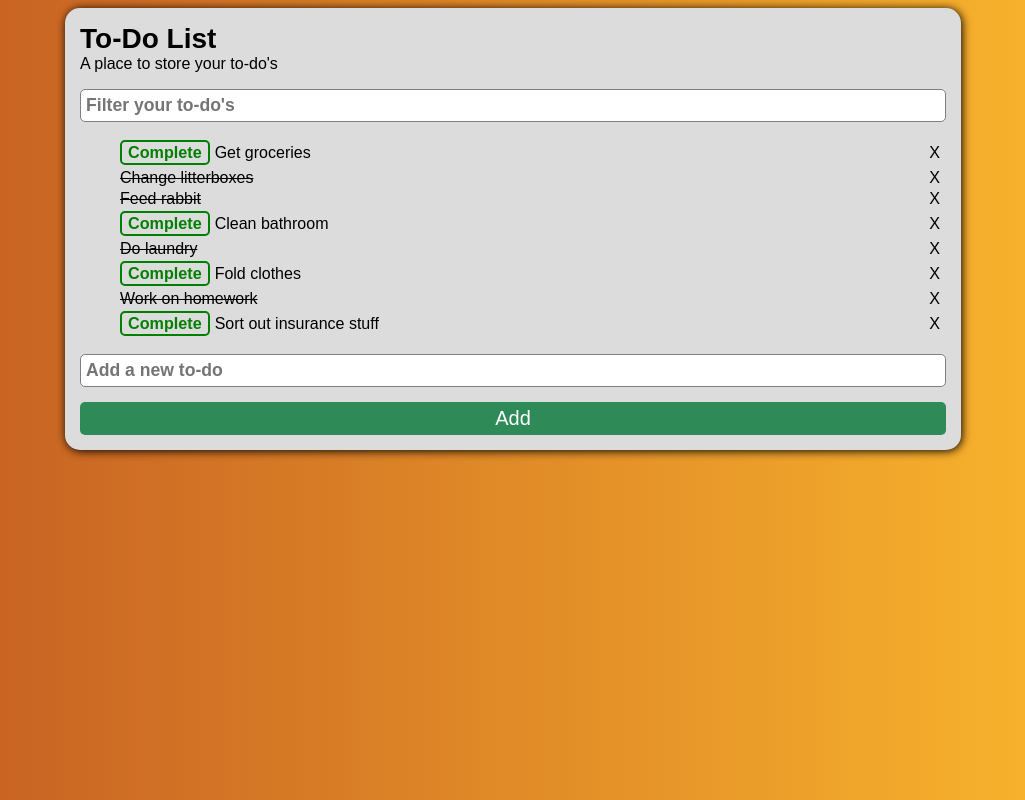
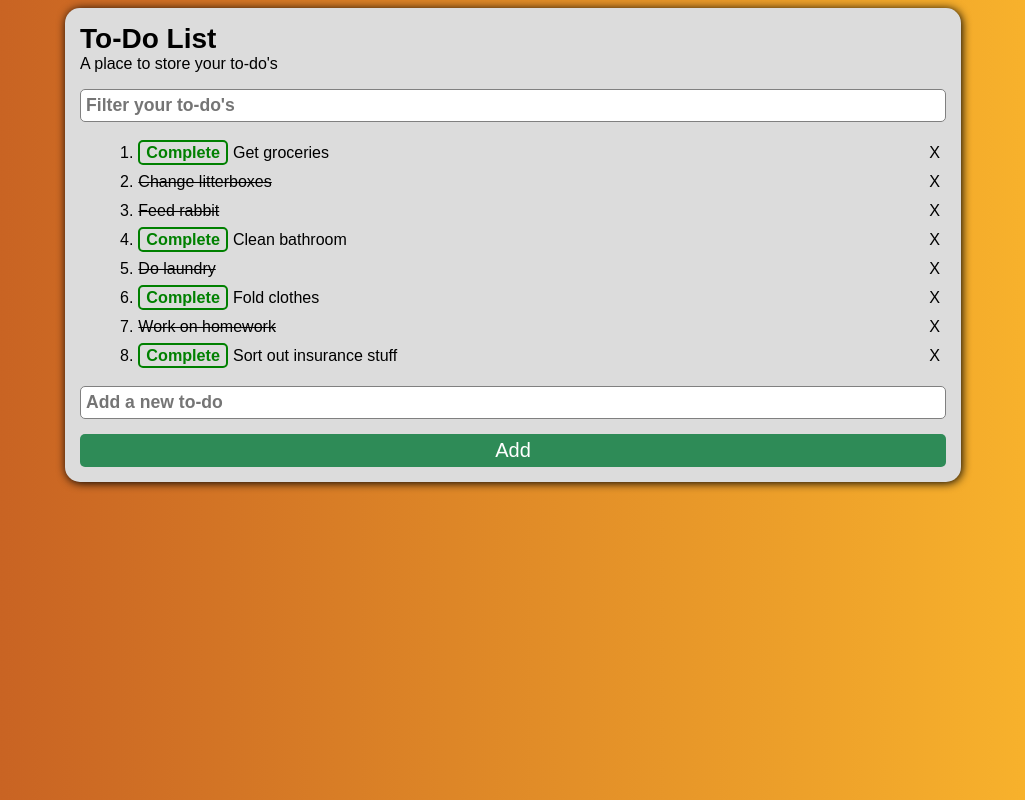
Before and after one commit to wayaway-jtm/angular-to-do, an Angular app: page / in a window 1280 px wide. Shown: the whole page, without its empty margins (127-1152 px from the left). Built offline with nearby package versions, Linux system fonts and the light colour scheme.

Commit message:
improved ui

```diff
--- a/src/app/app.component.css
+++ b/src/app/app.component.css
@@ -32,6 +32,25 @@ li {
   align-items: center;
 }
 
+#task-num {
+  margin-right: 5px;
+}
+
+/*
+Another method to display task
+numbers while maintaining li flex display
+
+ol {
+  counter-reset: todo-counter;
+}
+
+li:before {
+  content: counter(todo-counter) ".";
+  counter-increment: todo-counter;
+  margin-right: 5px;
+}
+*/
+
 #app-wrapper {
   box-shadow: 1px 1px 10px 0px black;
 }
@@ -53,6 +72,7 @@ li {
   display: inline;
   font-size: 1.01em;
   border-radius: 5px;
+  margin: 4px 0;
 }
 
 .btnX:hover {
--- a/src/app/app.component.html
+++ b/src/app/app.component.html
@@ -7,11 +7,12 @@
     <input type="text" placeholder="Filter your to-do's" [(ngModel)]="filterText" />
     <ol>
       <li *ngFor="let task of (todos | todoSearch: filterText)">
+        <span id="task-num">{{todos.indexOf(task)+1}}. </span>
         <app-todo [task]="task.task" [completed]="task.completed"></app-todo>
-        <button class="btnX"(click)="removeTodo(task)" >X</button>
+        <button class="btnX"(click)="removeTodo(task)">X</button>
       </li>
     </ol>
-    <input type="text" placeholder="Add a new to-do" #newTodoName />
+    <input type="text" placeholder="Add a new to-do" (keyup.enter)="addNewTodo(newTodoName.value)" #newTodoName />
   </div>
   <button id="btnAdd" (click)="addNewTodo(newTodoName.value)">Add</button>
 </div>
--- a/src/app/app.component.ts
+++ b/src/app/app.component.ts
@@ -21,7 +21,10 @@ export class AppComponent {
   title = 'angular-to-do';
 
   addNewTodo(todoName: string) {
-    this.todos = [...this.todos, { task: todoName, completed: false }];
+    // filtering
+    if (todoName !== "") {
+      this.todos = [...this.todos, { task: todoName, completed: false }];
+    }
   }
 
   removeTodo(taskToRemove: ITodo) {
--- a/src/app/todo/todo.component.css
+++ b/src/app/todo/todo.component.css
@@ -18,5 +18,5 @@ button {
 }
 
 .completed-task {
-  text-decoration-line: line-through;
+  text-decoration-line: line-through;;
 }
--- a/src/styles.css
+++ b/src/styles.css
@@ -10,3 +10,7 @@ body {
   display: flex;
   justify-content: center;
 }
+
+button {
+  user-select: none;
+}
```
